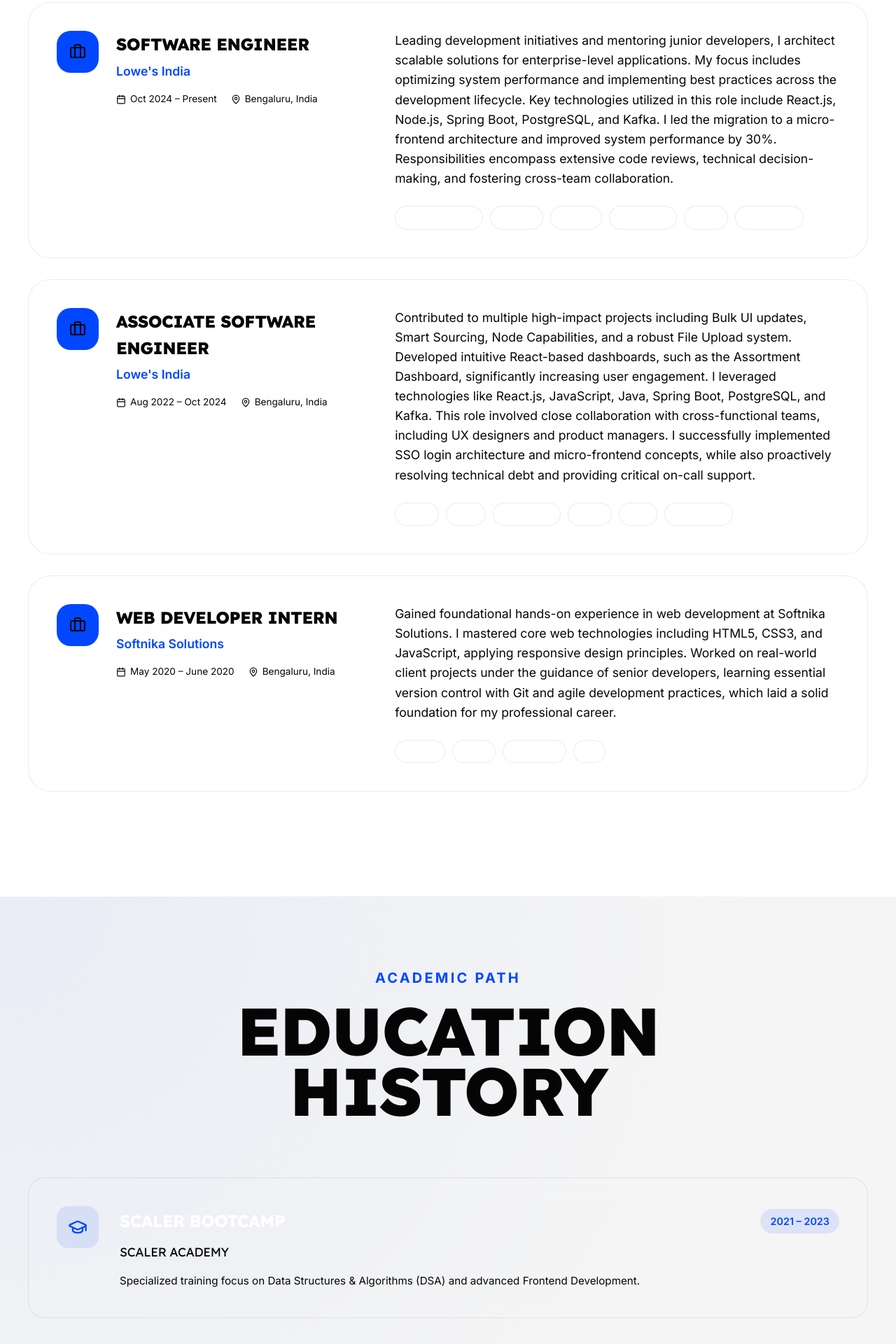
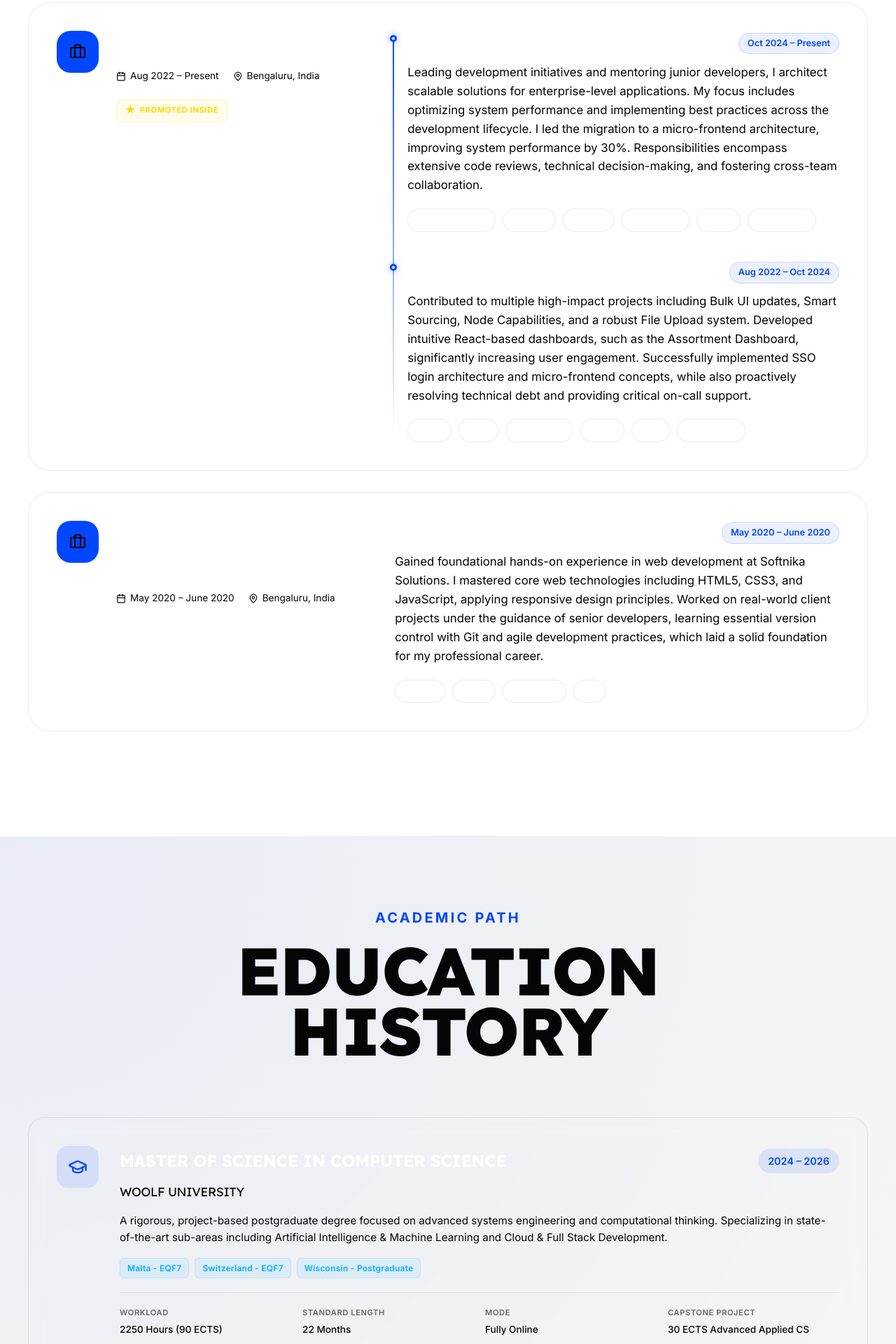
Before and after one commit to Devanshu269/Portfolio2.0, a React (Vite) app: page / in a window 1280 px wide. Shown: the part 2280-4200 px from the top of the page at 70% size. Built offline with nearby package versions, Linux system fonts and the light colour scheme.

Commit message:
Fix Education and some css

```diff
--- a/src/components/Education/Education.css
+++ b/src/components/Education/Education.css
@@ -76,6 +76,97 @@
     font-size: 0.95rem;
 }
 
+/* Accreditation Tags */
+.edu-accreditations {
+    display: flex;
+    flex-wrap: wrap;
+    gap: 8px;
+    margin-top: 16px;
+}
+
+.edu-tag {
+    font-size: 0.75rem;
+    padding: 4px 10px;
+    border-radius: 6px;
+    font-weight: 600;
+    letter-spacing: 0.02em;
+}
+
+.accreditation-tag {
+    background: rgba(0, 174, 255, 0.08);
+    color: #00aeff;
+    border: 1px solid rgba(0, 174, 255, 0.15);
+}
+
+/* Meta Grid */
+.edu-meta-grid {
+    display: grid;
+    grid-template-columns: repeat(auto-fit, minmax(200px, 1fr));
+    gap: 16px;
+    margin-top: 20px;
+    padding-top: 20px;
+    border-top: 1px solid var(--glass-border);
+}
+
+.edu-meta-item {
+    display: flex;
+    flex-direction: column;
+    gap: 4px;
+}
+
+.edu-meta-label {
+    font-size: 0.7rem;
+    text-transform: uppercase;
+    letter-spacing: 0.05em;
+    color: var(--text-secondary);
+    font-weight: 600;
+}
+
+.edu-meta-value {
+    font-size: 0.85rem;
+    color: var(--text-primary);
+    font-weight: 500;
+}
+
+/* Link Button */
+.edu-link-container {
+    margin-top: 20px;
+}
+
+.edu-link-btn {
+    display: inline-flex;
+    align-items: center;
+    gap: 8px;
+    font-size: 0.8rem;
+    font-weight: 600;
+    color: white;
+    background: linear-gradient(135deg, rgba(0, 71, 255, 0.1) 0%, rgba(0, 174, 255, 0.1) 100%);
+    border: 1px solid rgba(0, 174, 255, 0.25);
+    padding: 8px 16px;
+    border-radius: 10px;
+    transition: var(--transition-smooth);
+    cursor: pointer;
+}
+
+.edu-link-btn:hover {
+    transform: translateY(-2px);
+    background: linear-gradient(135deg, rgba(0, 71, 255, 0.25) 0%, rgba(0, 174, 255, 0.25) 100%);
+    border-color: rgba(0, 174, 255, 0.5);
+    box-shadow: 0 4px 12px rgba(0, 174, 255, 0.15);
+}
+
+.edu-link-icon {
+    width: 14px;
+    height: 14px;
+    transition: transform 0.3s ease;
+}
+
+.edu-link-btn:hover .edu-link-icon {
+    transform: translate(2px, -2px);
+}
+
+
+
 @media (max-width: 768px) {
     .education-card {
         flex-direction: column;
--- a/src/components/Education/Education.jsx
+++ b/src/components/Education/Education.jsx
@@ -5,22 +5,68 @@ import './Education.css';
 const Education = () => {
     const education = [
         {
+            degree: "Master of Science in Computer Science",
+            period: "2024 – 2026",
+            institution: "Woolf University",
+            description: "A rigorous, project-based postgraduate degree focused on advanced systems engineering and computational thinking. Specializing in state-of-the-art sub-areas including Artificial Intelligence & Machine Learning and Cloud & Full Stack Development.",
+            accreditation: [
+                "Malta - EQF7",
+                "Switzerland - EQF7",
+                "Wisconsin - Postgraduate"
+            ],
+            details: {
+                "Workload": "2250 Hours (90 ECTS)",
+                "Standard Length": "22 Months",
+                "Mode": "Fully Online",
+                "Capstone Project": "30 ECTS Advanced Applied CS"
+            }
+        },
+        {
             degree: "Scaler BootCamp",
-            period: "2021 – 2023",
+            period: "2021 – 2022",
             institution: "Scaler Academy",
-            description: "Specialized training focus on Data Structures & Algorithms (DSA) and advanced Frontend Development."
+            description: "Specialized training focus on Data Structures & Algorithms (DSA) and advanced Frontend Development.",
+            accreditation: [
+                "Advanced DSA Certified",
+                "Full Stack Specialization",
+                "System Design Certified"
+            ],
+            details: {
+                "Format": "Mentorship & Live Interactive Sessions",
+                "Core Focus": "Algorithmic Problem Solving & System Architectures",
+                "Key Technologies": "React.js, Node.js, JavaScript (ES6+)",
+                "Methodology": "Industry-Led Projects & Peer Coding"
+            }
         },
         {
             degree: "Bachelor of Engineering (CS)",
             period: "2017 – 2021",
             institution: "AMC Engineering College",
-            description: "Computer Science and Engineering. Built a strong foundation in core computer science principles."
+            description: "Computer Science and Engineering. Built a strong foundation in core computer science principles.",
+            accreditation: [
+                "VTU Affiliated",
+                "AICTE Approved"
+            ],
+            details: {
+                "Specialization": "Computer Science & Engineering",
+                "Key Coursework": "OS, DBMS, Computer Networks, Software Engineering",
+                "Capstone": "Full-Stack Web Development Major Project",
+                "Duration": "4 Years (Full-Time Degree)"
+            }
         },
         {
             degree: "Higher Secondary Education",
             period: "2015 – 2017",
             institution: "Resonance International School",
-            description: "Science Stream. Developed analytical and problem-solving skills early on."
+            description: "Science Stream. Developed analytical and problem-solving skills early on.",
+            accreditation: [
+                "Science & Mathematics Stream"
+            ],
+            details: {
+                "Major Subjects": "Physics, Chemistry, Mathematics, Computer Science",
+                "Foundational Skills": "Advanced Mathematics & Intro to Programming (C++)",
+                "Duration": "2 Years"
+            }
         }
     ];
 
@@ -52,6 +98,38 @@ const Education = () => {
                                 </div>
                                 <h4 className="edu-institution">{edu.institution}</h4>
                                 <p className="edu-description">{edu.description}</p>
+
+                                {edu.accreditation && (
+                                    <div className="edu-accreditations">
+                                        {edu.accreditation.map((acc, i) => (
+                                            <span key={i} className="edu-tag accreditation-tag">{acc}</span>
+                                        ))}
+                                    </div>
+                                )}
+
+                                {edu.details && (
+                                    <div className="edu-meta-grid">
+                                        {Object.entries(edu.details).map(([key, val]) => (
+                                            <div key={key} className="edu-meta-item">
+                                                <span className="edu-meta-label">{key}</span>
+                                                <span className="edu-meta-value">{val}</span>
+                                            </div>
+                                        ))}
+                                    </div>
+                                )}
+
+                                {edu.link && (
+                                    <div className="edu-link-container">
+                                        <a href={edu.link} target="_blank" rel="noopener noreferrer" className="edu-link-btn">
+                                            <span>Program Details</span>
+                                            <svg className="edu-link-icon" viewBox="0 0 24 24" fill="none" stroke="currentColor" strokeWidth="2">
+                                                <path d="M18 13v6a2 2 0 0 1-2 2H5a2 2 0 0 1-2-2V8a2 2 0 0 1 2-2h6" />
+                                                <polyline points="15 3 21 3 21 9" />
+                                                <line x1="10" y1="14" x2="21" y2="3" />
+                                            </svg>
+                                        </a>
+                                    </div>
+                                )}
                             </div>
                         </motion.div>
                     ))}
--- a/src/components/Work/Work.css
+++ b/src/components/Work/Work.css
@@ -32,10 +32,6 @@
     flex: 1;
 }
 
-.exp-right {
-    flex: 1.5;
-}
-
 .exp-icon {
     width: 60px;
     height: 60px;
@@ -47,35 +43,127 @@
     flex-shrink: 0;
 }
 
-.exp-info h3 {
-    font-size: 1.5rem;
-    margin-bottom: 5px;
+.exp-company-details {
+    display: flex;
+    flex-direction: column;
+    justify-content: flex-start;
 }
 
-.exp-info .company {
-    font-size: 1.1rem;
-    color: var(--primary);
-    font-weight: 600;
-    margin-bottom: 15px;
+.company-name {
+    font-size: 1.8rem;
+    color: white;
+    font-weight: 800;
+    margin-bottom: 8px;
+    letter-spacing: -0.01em;
 }
 
-.exp-meta {
+.exp-company-meta {
     display: flex;
     gap: 20px;
     font-size: 0.85rem;
     color: var(--text-dim);
+    margin-bottom: 12px;
 }
 
-.exp-meta span {
+.exp-company-meta span {
     display: flex;
     align-items: center;
     gap: 6px;
 }
 
-.exp-right p {
-    font-size: 1.1rem;
+/* Promotion Badge */
+.promotion-badge {
+    display: inline-flex;
+    align-items: center;
+    gap: 6px;
+    font-size: 0.7rem;
+    font-weight: 700;
+    color: #ffd700;
+    background: rgba(255, 215, 0, 0.08);
+    border: 1px solid rgba(255, 215, 0, 0.2);
+    padding: 6px 12px;
+    border-radius: 8px;
+    margin-top: 10px;
+    text-transform: uppercase;
+    letter-spacing: 0.05em;
+    width: fit-content;
+}
+
+.promo-star {
+    font-size: 0.85rem;
+    line-height: 1;
+}
+
+/* Timeline/Roles Container */
+.exp-roles-container {
+    flex: 1.5;
+    display: flex;
+    flex-direction: column;
+    gap: 40px;
+    position: relative;
+}
+
+.exp-roles-container.has-multiple-roles {
+    padding-left: 30px;
+}
+
+.exp-roles-container.has-multiple-roles::before {
+    content: '';
+    position: absolute;
+    left: 9px;
+    top: 12px;
+    bottom: 12px;
+    width: 2px;
+    background: linear-gradient(to bottom, var(--primary) 0%, rgba(255, 255, 255, 0.05) 100%);
+}
+
+.exp-role-item {
+    position: relative;
+}
+
+.timeline-node {
+    position: absolute;
+    left: -25px;
+    top: 6px;
+    width: 10px;
+    height: 10px;
+    border-radius: 50%;
+    background: var(--bg-secondary);
+    border: 3px solid var(--primary);
+    box-shadow: 0 0 10px rgba(0, 71, 255, 0.5);
+    z-index: 2;
+}
+
+.role-header {
+    display: flex;
+    justify-content: space-between;
+    align-items: center;
+    gap: 15px;
+    margin-bottom: 10px;
+}
+
+.role-title {
+    font-size: 1.4rem;
+    font-weight: 700;
+    color: white;
+}
+
+.role-period {
+    font-size: 0.8rem;
+    color: var(--primary);
+    font-weight: 600;
+    background: rgba(0, 71, 255, 0.08);
+    border: 1px solid rgba(0, 71, 255, 0.15);
+    padding: 4px 12px;
+    border-radius: 100px;
+    white-space: nowrap;
+}
+
+.role-desc {
+    font-size: 1.05rem;
     color: var(--text-dim);
-    margin-bottom: 25px;
+    line-height: 1.6;
+    margin-bottom: 20px;
 }
 
 .exp-tags {
@@ -122,12 +210,41 @@
         border-radius: 12px;
     }
 
-    .exp-info h3 {
-        font-size: 1.2rem;
+    .company-name {
+        font-size: 1.4rem;
     }
 
-    .exp-meta {
+    .exp-company-meta {
         flex-direction: column;
         gap: 8px;
     }
+
+    .exp-roles-container.has-multiple-roles {
+        padding-left: 20px;
+    }
+
+    .exp-roles-container.has-multiple-roles::before {
+        left: 4px;
+    }
+
+    .timeline-node {
+        left: -20px;
+        width: 8px;
+        height: 8px;
+        border-width: 2px;
+    }
+
+    .role-header {
+        flex-direction: column;
+        align-items: flex-start;
+        gap: 6px;
+    }
+
+    .role-title {
+        font-size: 1.15rem;
+    }
+
+    .role-period {
+        align-self: flex-start;
+    }
 }
--- a/src/components/Work/Work.jsx
+++ b/src/components/Work/Work.jsx
@@ -5,28 +5,36 @@ import './Work.css';
 const Work = () => {
     const experiences = [
         {
+            company: "Lowe's India",
+            period: "Aug 2022 – Present",
+            location: "Bengaluru, India",
+            roles: [
+                {
                     title: "Software Engineer",
-            company: "Lowe's India",
                     period: "Oct 2024 – Present",
-            location: "Bengaluru, India",
-            description: "Leading development initiatives and mentoring junior developers, I architect scalable solutions for enterprise-level applications. My focus includes optimizing system performance and implementing best practices across the development lifecycle. Key technologies utilized in this role include React.js, Node.js, Spring Boot, PostgreSQL, and Kafka. I led the migration to a micro-frontend architecture and improved system performance by 30%. Responsibilities encompass extensive code reviews, technical decision-making, and fostering cross-team collaboration.",
+                    description: "Leading development initiatives and mentoring junior developers, I architect scalable solutions for enterprise-level applications. My focus includes optimizing system performance and implementing best practices across the development lifecycle. I led the migration to a micro-frontend architecture, improving system performance by 30%. Responsibilities encompass extensive code reviews, technical decision-making, and fostering cross-team collaboration.",
                     tags: ["Micro-Frontends", "React.js", "Node.js", "Spring Boot", "Kafka", "PostgreSQL"]
                 },
                 {
                     title: "Associate Software Engineer",
-            company: "Lowe's India",
                     period: "Aug 2022 – Oct 2024",
-            location: "Bengaluru, India",
-            description: "Contributed to multiple high-impact projects including Bulk UI updates, Smart Sourcing, Node Capabilities, and a robust File Upload system. Developed intuitive React-based dashboards, such as the Assortment Dashboard, significantly increasing user engagement. I leveraged technologies like React.js, JavaScript, Java, Spring Boot, PostgreSQL, and Kafka. This role involved close collaboration with cross-functional teams, including UX designers and product managers. I successfully implemented SSO login architecture and micro-frontend concepts, while also proactively resolving technical debt and providing critical on-call support.",
+                    description: "Contributed to multiple high-impact projects including Bulk UI updates, Smart Sourcing, Node Capabilities, and a robust File Upload system. Developed intuitive React-based dashboards, such as the Assortment Dashboard, significantly increasing user engagement. Successfully implemented SSO login architecture and micro-frontend concepts, while also proactively resolving technical debt and providing critical on-call support.",
                     tags: ["React", "Java", "Spring Boot", "Kafka", "SSO", "PostgreSQL"]
+                }
+            ]
         },
         {
-            title: "Web Developer Intern",
             company: "Softnika Solutions",
             period: "May 2020 – June 2020",
             location: "Bengaluru, India",
+            roles: [
+                {
+                    title: "Web Developer Intern",
+                    period: "May 2020 – June 2020",
                     description: "Gained foundational hands-on experience in web development at Softnika Solutions. I mastered core web technologies including HTML5, CSS3, and JavaScript, applying responsive design principles. Worked on real-world client projects under the guidance of senior developers, learning essential version control with Git and agile development practices, which laid a solid foundation for my professional career.",
                     tags: ["HTML5", "CSS3", "JavaScript", "Git"]
+                }
+            ]
         }
     ];
 
@@ -52,22 +60,36 @@ const Work = () => {
                                 <div className="exp-icon">
                                     <Briefcase size={24} />
                                 </div>
-                                <div className="exp-info">
-                                    <h3>{exp.title}</h3>
-                                    <p className="company">{exp.company}</p>
-                                    <div className="exp-meta">
+                                <div className="exp-company-details">
+                                    <h3 className="company-name">{exp.company}</h3>
+                                    <div className="exp-company-meta">
                                         <span><Calendar size={14} /> {exp.period}</span>
                                         <span><MapPin size={14} /> {exp.location}</span>
                                     </div>
+                                    {exp.roles.length > 1 && (
+                                        <div className="promotion-badge animate-pulse">
+                                            <span className="promo-star">★</span> Promoted Inside
+                                        </div>
+                                    )}
                                 </div>
                             </div>
-                            <div className="exp-right">
-                                <p>{exp.description}</p>
+
+                            <div className={`exp-roles-container ${exp.roles.length > 1 ? 'has-multiple-roles' : ''}`}>
+                                {exp.roles.map((role, rIndex) => (
+                                    <div key={rIndex} className="exp-role-item">
+                                        {exp.roles.length > 1 && <div className="timeline-node" />}
+                                        <div className="role-header">
+                                            <h4 className="role-title">{role.title}</h4>
+                                            <span className="role-period">{role.period}</span>
+                                        </div>
+                                        <p className="role-desc">{role.description}</p>
                                         <div className="exp-tags">
-                                    {exp.tags.map(tag => (
+                                            {role.tags.map(tag => (
                                                 <span key={tag} className="tag">{tag}</span>
                                             ))}
                                         </div>
+                                    </div>
+                                ))}
                             </div>
                         </motion.div>
                     ))}
```
Also changed, not shown: 7 other files (tests, documents, lock files or other folders). Lines whose indentation alone changed are shown as unchanged.
